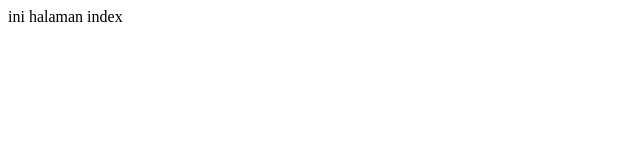
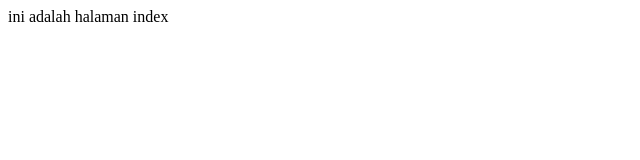
Before and after one commit to silviiiii/latihan, a plain HTML site: page index.html in a window 1280 px wide. Shown: the full height of the page, 0-640 px from the left. Drawn offline with Linux system fonts and the light colour scheme.

Commit message:
mengubah index & about

```diff
--- a/index.html
+++ b/index.html
@@ -7,6 +7,6 @@
     <title>home</title>
 </head>
 <body>
-    ini halaman index
+    ini adalah halaman index
 </body>
 </html>
```
